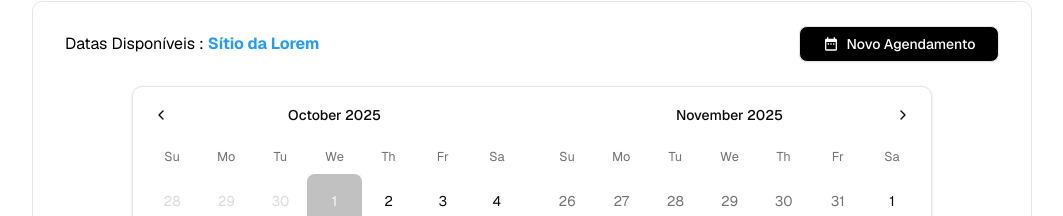
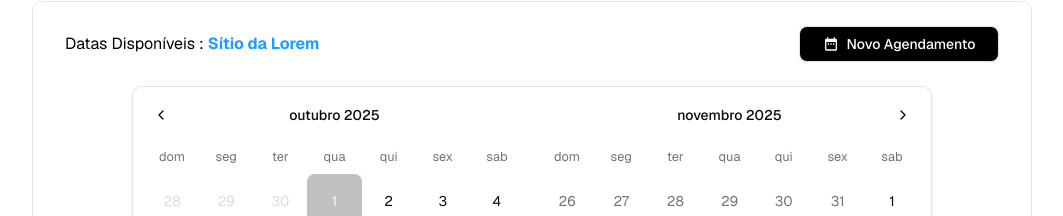
Before and after one commit to Sara01romao/agenda-nextjs, a Next.js app: page / in a window 1280 px wide. Shown: the part 206-422 px from the top of the page, without its empty margins (108-1171 px from the left). Built offline with nearby package versions, Linux system fonts and the light colour scheme.

Commit message:
modified locale calendar

```diff
--- a/src/app/_components/calendar.tsx
+++ b/src/app/_components/calendar.tsx
@@ -1,7 +1,7 @@
 'use client'
 import React, { useEffect, useState } from "react";
 import { Calendar } from "@/components/ui/calendar";
-
+import { ptBR } from "react-day-picker/locale";
 
 interface CalendarProps {
   booked: Date[];
@@ -31,9 +31,12 @@ export function CalendarComponent({ booked }: CalendarProps) {
     return <div className="h-[300px] w-full animate-pulse rounded-lg bg-gray-100 flex items-center justify-items-center"><p className="m-auto">Carregando...</p></div>;
   }
 
+
+
   return (
     <Calendar
       mode="single"
+      locale={ptBR}
       defaultMonth={date}
       numberOfMonths={isMobile ? 1 : 2}
       selected={date}
--- a/src/app/scheduling/_components/calendar-property.tsx
+++ b/src/app/scheduling/_components/calendar-property.tsx
@@ -1,6 +1,7 @@
 'use client'
 import React, { useEffect, useState } from "react";
 import { Calendar } from "@/components/ui/calendar";
+import { ptBR } from "date-fns/locale";
 
 interface CalendarProps {
   booked: Date[];
@@ -47,6 +48,7 @@ export function CalendarProperty({ booked, newScheduling, reset }: CalendarProps
         mode="multiple"
         defaultMonth={date}
         numberOfMonths={1}
+        locale={ptBR}
         selected={selectedDates}
         onSelect={handleSelect}
         required={false}
```
